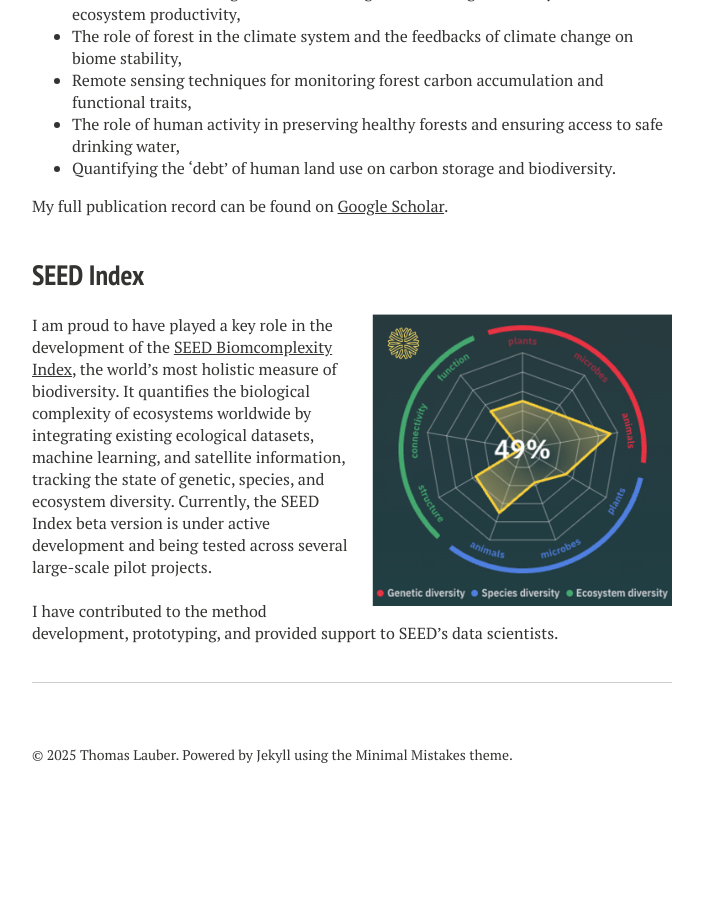
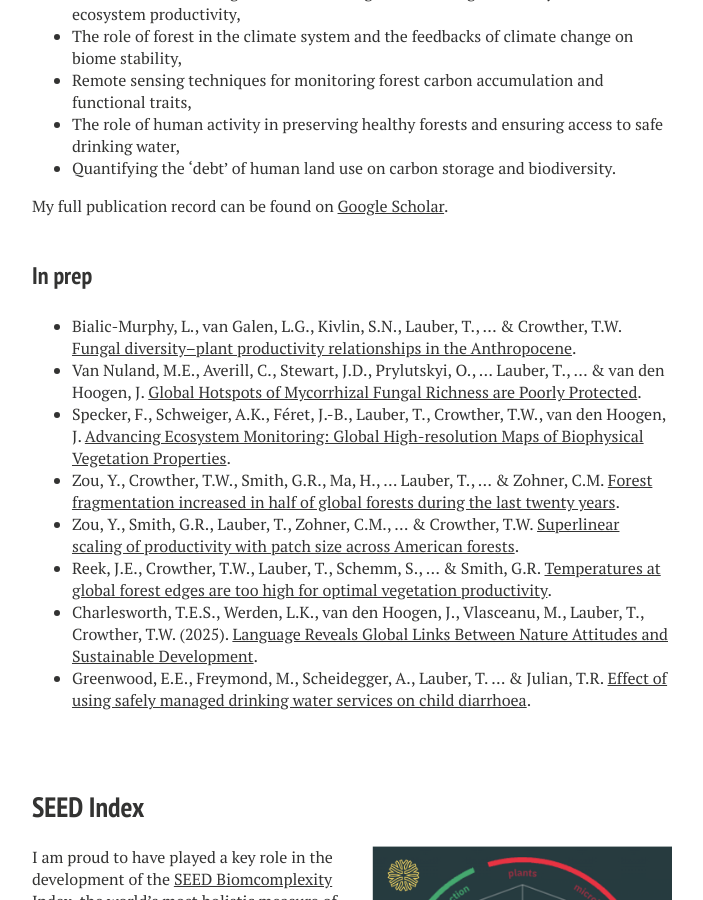
Before and after one commit to thomaslauber/thomaslauber.github.io, a Jekyll site: the page built from science.md, in a window 1280 px wide and 900 px high, scrolled down 696 px. Shown: the whole window, without its empty margins (288-991 px from the left). Built offline with Jekyll 4.4.1, drawn with Linux system fonts in a browser that asks for light colours; nearby versions of some CDN libraries; before the commit the page ends 1509 px from its top, so only the background shows below that.

Commit message:
Update science.md

```diff
--- a/science.md
+++ b/science.md
@@ -24,6 +24,20 @@
 My full publication record can be found on [Google Scholar](https://scholar.google.com/citations?user=RY_VPNUAAAAJ&hl=en).
 <br><br>
 
+### In prep
+* Bialic-Murphy, L., van Galen, L.G., Kivlin, S.N., Lauber, T., ... & Crowther, T.W. [Fungal diversity–plant productivity relationships in the Anthropocene](#).
+* Van Nuland, M.E., Averill, C., Stewart, J.D., Prylutskyi, O., ... Lauber, T., ... & van den Hoogen, J. [Global Hotspots of Mycorrhizal Fungal Richness are Poorly Protected](#).
+* Specker, F., Schweiger, A.K., Féret, J.-B., Lauber, T., Crowther, T.W., van den Hoogen, J. [Advancing Ecosystem Monitoring: Global High-resolution Maps of Biophysical Vegetation Properties](#).
+* Zou, Y., Crowther, T.W., Smith, G.R., Ma, H., ... Lauber, T., ... & Zohner, C.M. [Forest fragmentation increased in half of global forests during the last twenty years](#).
+* Zou, Y., Smith, G.R., Lauber, T., Zohner, C.M., ... & Crowther, T.W. [Superlinear scaling of productivity with patch size across American forests](#).
+* Reek, J.E., Crowther, T.W., Lauber, T., Schemm, S., ... & Smith, G.R. [Temperatures at global forest edges are too high for optimal vegetation productivity](#).
+* Charlesworth, T.E.S., Werden, L.K., van den Hoogen, J., Vlasceanu, M., Lauber, T., Crowther, T.W. (2025). [Language Reveals Global Links Between Nature Attitudes and Sustainable Development](#).
+* Greenwood, E.E., Freymond, M., Scheidegger, A., Lauber, T. ... & Julian, T.R. [Effect of using safely managed drinking water services on child diarrhoea](#).
+
+<br><br>
+
+
+
 ## SEED Index
 
 <div style="float: right; width: 300px; height: auto; margin-left: 15px;">
```
